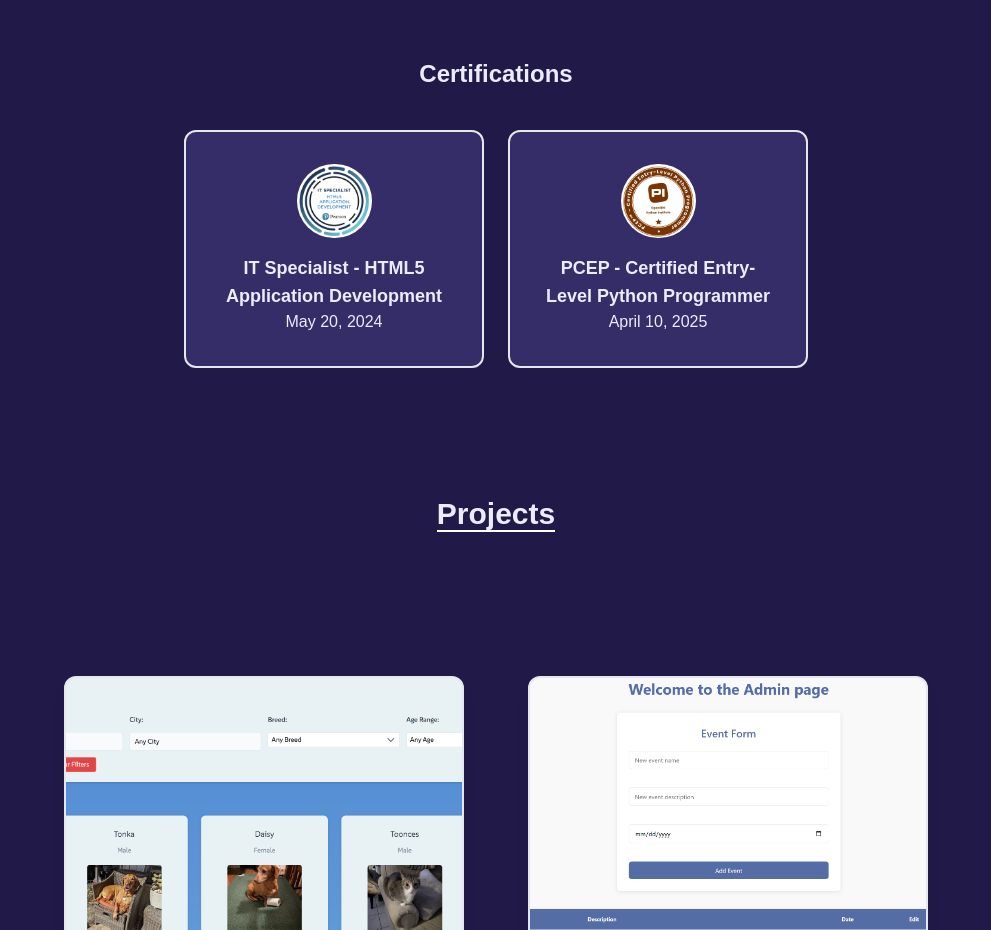
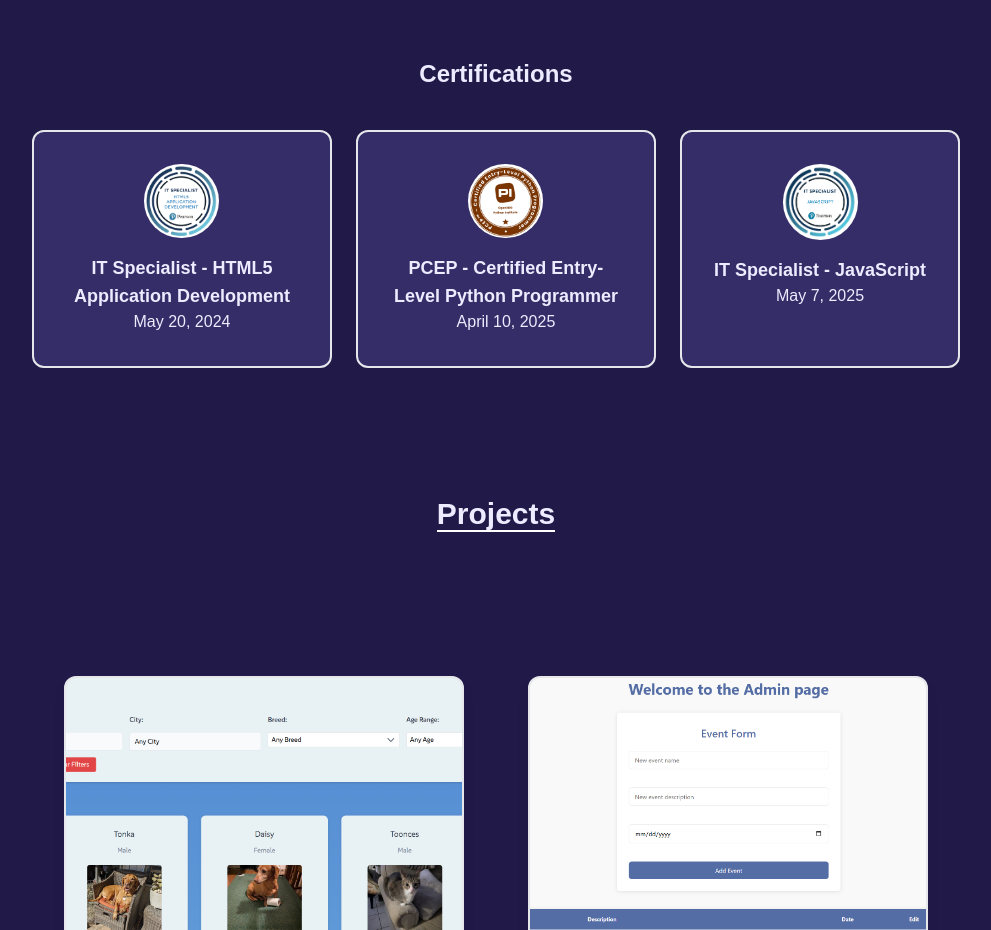
Before and after one commit to DanielFreeman068/freeman_portfolio, a Next.js app: page / in a window 1280 px wide. Shown: the part 2440-3370 px from the top of the page, without its empty margins (144-1135 px from the left). Built offline with nearby package versions, Linux system fonts and the light colour scheme; a web font is replaced by a local one.

Commit message:
added new javascript cert to experience

```diff
--- a/src/app/components/Experience.jsx
+++ b/src/app/components/Experience.jsx
@@ -31,6 +31,12 @@ const Experience = () => {
             date: 'April 10, 2025',
             icon: '/certification_icons/pcep.png',
         },
+        {
+            id: 3,
+            label: 'IT Specialist - JavaScript',
+            date: 'May 7, 2025',
+            icon: '/certification_icons/js.png',
+        }
     ];
 
     // Job Data
```
Also changed, not shown: public/certification_icons/js.png (added). Lines whose indentation alone changed are shown as unchanged.
